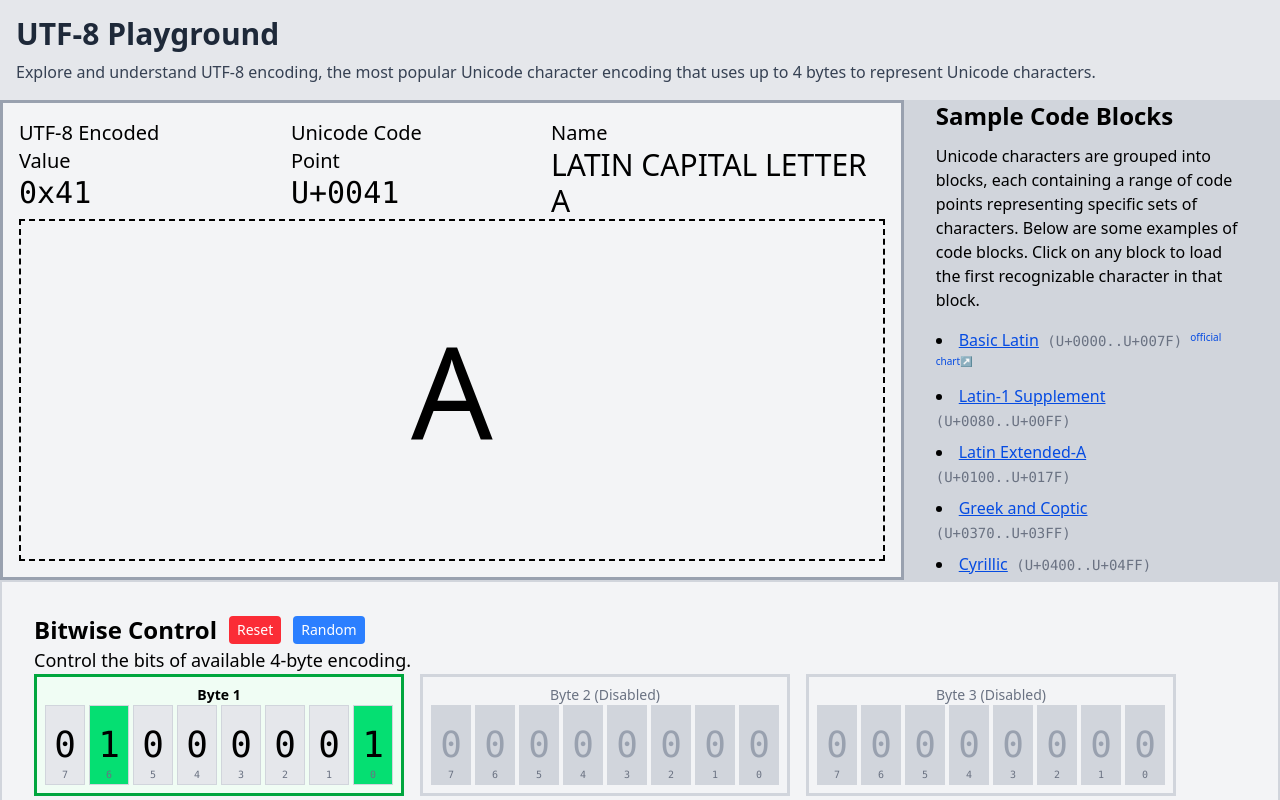
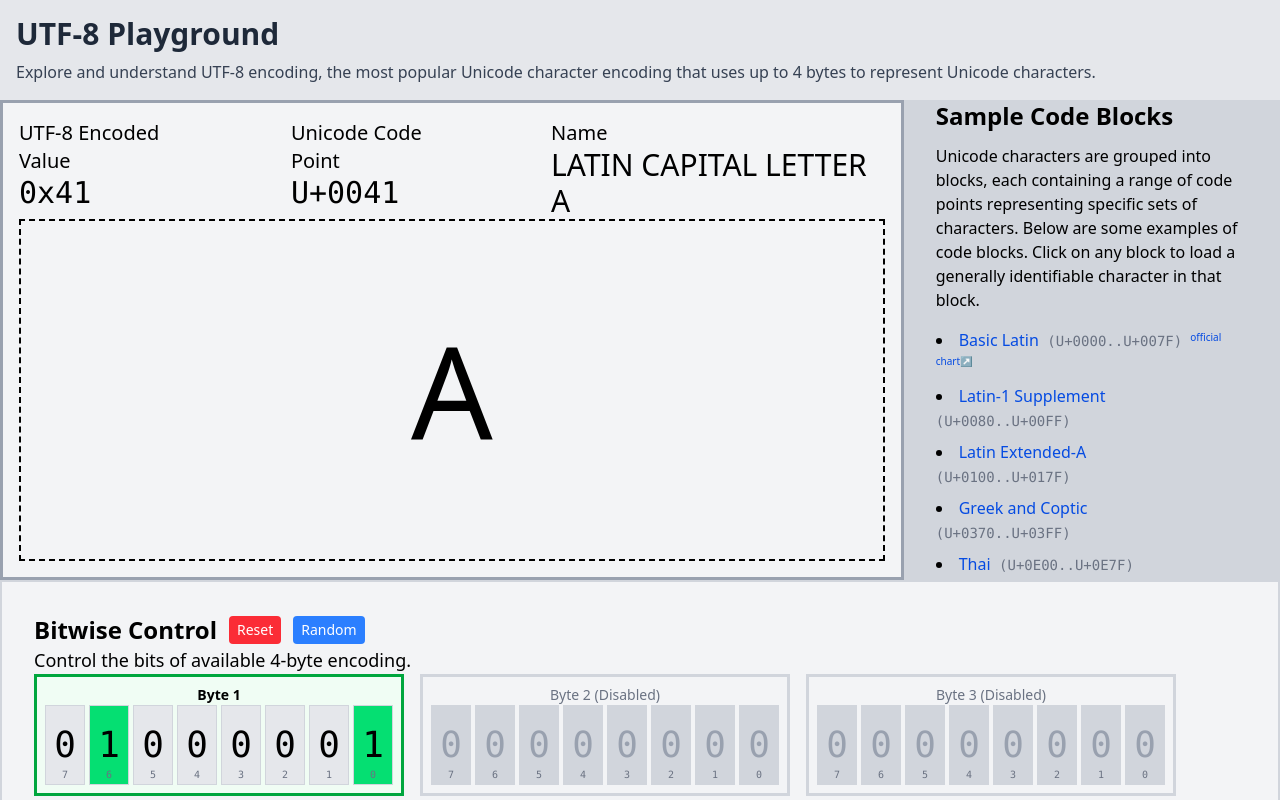
Before and after one commit to vishnuharidas/utf8-playground, a React (Vite) app: page / in a window 1280 px wide. Both pictures are taken after a click on the link "Basic Latin". Shown: the top 800 px of the page. Built offline with nearby package versions, Linux system fonts and the light colour scheme.

Commit message:
Refine NotesPanel content for clarity and detail, update links, and enhance accessibility

```diff
--- a/src/components/NotesPanel.tsx
+++ b/src/components/NotesPanel.tsx
@@ -38,17 +38,17 @@ function NotesPanel(props: NotesPanelProps) {
                     </li>
                 </ul>
                 <p>The second, third, and fourth bytes in a multi-byte sequence always start with <code>10</code>. This indicates that these bytes are continuation bytes, following the main byte.</p>
-                <p>The remaining bits in the main byte, along with the bits in the continuation bytes, are combined to form the character's code point. A code point serves as a unique identifier for a character in the Unicode character set.</p>
-                <h3 className="text-2xl font-bold mt-6">Example: Hindi Letter "अ" <span className="text-blue-600 text-lg font-light hover:underline cursor-pointer" onClick={() => props.onClick && props.onClick(0xE0A48500)}>(click to load)</span></h3>
+                <p>The remaining bits in the main byte, along with the bits in the continuation bytes, are combined to form the character's <strong>code point.</strong> A code point serves as a unique identifier for a character in the Unicode character set.</p>
+                <h3 className="text-2xl font-bold mt-6">Example: Hindi Letter "अ" <a href="#" className="text-lg font-light" onClick={(e) => { e.preventDefault(); props.onClick && props.onClick(0xE0A48500) }}>(click to load)</a></h3>
                 <p>
-                    The Hindi letter "अ" is represented in UTF-8 as:
+                    The Hindi letter "अ" (officially <i>"Devanagari Letter A"</i>) is represented in UTF-8 as:
                 </p>
                 <div className="mt-2 space-x-1">
                     <code className="border-1 border-gray-400 p-0.5 font-bold">11100000</code>
                     <code className="border-1 border-gray-400 p-0.5 font-bold">10100100</code>
                     <code className="border-1 border-gray-400 p-0.5 font-bold">10000101</code>
                 </div>
-                <p className="mt-4">Explanation:</p>
+                <p className="mt-4">Here:</p>
                 <ul className="list-disc list-inside ml-4 space-y-2">
                     <li>
                         The first byte <code className="border-1 border-gray-400 p-0.5">11100000</code> indicates that the character is encoded using 3 bytes.
@@ -60,30 +60,30 @@ function NotesPanel(props: NotesPanelProps) {
                             <code className="border-1 border-gray-400 p-0.5">xx100100</code>
                             <code className="border-1 border-gray-400 p-0.5">xx000101</code>
                         </div>
-                        are combined to form the binary sequence <code>00001001 00000101</code>, which corresponds to the code point <code>0x0905</code>.
+                        are combined to form the binary sequence <code>00001001 00000101</code> (<code>0x0905</code> in hexadecimal). This is the code point of the character, represented as <code>U+0905</code>.
                     </li>
                     <li>
-                        The code point <code>U+0905</code> represents the Hindi letter "अ" in the Unicode character set.
+                        The code point <strong><code>U+0905</code></strong><sup><a href="https://www.unicode.org/charts/PDF/U0900.pdf" target="_blank">official chart↗</a></sup> represents the Hindi letter "अ" in the Unicode character set.
                     </li>
                 </ul>
 
                 <h3 className="text-2xl font-bold mt-6">Sample Code Blocks</h3>
                 <p>
-                    Unicode characters are grouped into blocks, each containing a range of code points representing specific sets of characters. Below are some examples of code blocks. Click on any block to load the first recognizable character in that block.
+                    Unicode characters are grouped into blocks, each containing a range of code points representing specific sets of characters. Below are some examples of code blocks. Click on any block to load a generally identifiable character in that block.
                 </p>
                 <ul className="list-disc list-inside mt-4">
                     {[
                         { name: "Basic Latin", start: 0x41000000, block: "U+0000..U+007F", official_chart: "https://www.unicode.org/charts/PDF/U0000.pdf" },
                         { name: "Latin-1 Supplement", start: 0xC3800000, block: "U+0080..U+00FF", official_chart: "https://www.unicode.org/charts/PDF/U0080.pdf" },
-                        { name: "Latin Extended-A", start: 3296722944, block: "U+0100..U+017F", official_chart: "https://www.unicode.org/charts/PDF/U0100.pdf" },
-                        { name: "Greek and Coptic", start: 3450863616, block: "U+0370..U+03FF", official_chart: "https://www.unicode.org/charts/PDF/U0370.pdf" },
-                        { name: "Cyrillic", start: 3498049536, block: "U+0400..U+04FF", official_chart: "https://www.unicode.org/charts/PDF/U0400.pdf" },
+                        { name: "Latin Extended-A", start: 0xC5A00000, block: "U+0100..U+017F", official_chart: "https://www.unicode.org/charts/PDF/U0100.pdf" },
+                        { name: "Greek and Coptic", start: 0xCEA90000, block: "U+0370..U+03FF", official_chart: "https://www.unicode.org/charts/PDF/U0370.pdf" },
+                        { name: "Thai", start: 0xE0B88B00, block: "U+0E00..U+0E7F", official_chart: "https://www.unicode.org/charts/PDF/U0E00.pdf" },
+                        { name: "Hiragana", start: 0xE3818200, block: "U+3040..U+309F", official_chart: "https://www.unicode.org/charts/PDF/U3040.pdf" },
                         { name: "Hebrew", start: 0xD7900000, block: "U+0590..U+05FF", official_chart: "https://www.unicode.org/charts/PDF/U0590.pdf" },
-                        { name: "Arabic", start: 3632267264, block: "U+0600..U+06FF", official_chart: "https://www.unicode.org/charts/PDF/U0600.pdf" },
+                        { name: "Arabic", start: 0xD8B40000, block: "U+0600..U+06FF", official_chart: "https://www.unicode.org/charts/PDF/U0600.pdf" },
                         { name: "Devanagari", start: 0xE0A48500, block: "U+0900..U+097F", official_chart: "https://www.unicode.org/charts/PDF/U0900.pdf" },
                         { name: "Tamil", start: 0xE0AE8500, block: "U+0B80..U+0BFF", official_chart: "https://www.unicode.org/charts/PDF/U0B80.pdf" },
                         { name: "Malayalam", start: 0xE0B48500, block: "U+0D00..U+0D7F", official_chart: "https://www.unicode.org/charts/PDF/U0D00.pdf" },
-                        { name: "CJK Unified Ideographs", start: 3837296640, block: "U+4E00..U+9FFF", official_chart: "https://www.unicode.org/charts/PDF/U4E00.pdf" },
                         { name: "Emoticons", start: 4036991104, block: "U+1F600..U+1F64F", official_chart: "https://www.unicode.org/charts/PDF/U1F600.pdf" },
                     ]
 
@@ -91,7 +91,6 @@ function NotesPanel(props: NotesPanelProps) {
                             <li key={block.name} className="mb-2 group relative">
                                 <a
                                     href="#"
-                                    className="text-blue-500 underline hover:text-blue-700"
                                     onClick={(e) => {
                                         e.preventDefault();
                                         props.onClick && props.onClick(block.start);
@@ -100,7 +99,7 @@ function NotesPanel(props: NotesPanelProps) {
                                     {block.name}
                                 </a>
                                 <span className="text-gray-500 font-mono text-sm"> ({block.block})</span>
-                                <sup className="text-blue-500 text-[10px] hover:underline hover:text-blue-700 ml-2 opacity-0 group-hover:opacity-100 group-focus-within:opacity-100 transition-opacity">
+                                <sup className="text-[10px] ml-2 opacity-0 group-hover:opacity-100 group-focus-within:opacity-100 transition-opacity">
                                     <a href={block.official_chart} target="_blank" rel="noopener noreferrer">
                                         official chart↗
                                     </a>
@@ -123,7 +122,7 @@ function NotesPanel(props: NotesPanelProps) {
                 <h3 className="text-2xl font-bold mt-6">Character Name Lookup</h3>
                 <p>
                     The character name details are obtained from the Unicode lookup table. The lookup table contains information about each character, including its name, code point, and other properties. The table is used to map code points to their corresponding characters and names.
-                    Unicode lookup table source: <a className="text-blue-500 underline hover:text-blue-700" href="https://www.unicode.org/Public/UCD/latest/ucd/UnicodeData.txt">UnicodeData.txt</a>
+                    Unicode lookup table source: <a className="text-blue-500 underline hover:text-blue-700" target="_blank" href="https://www.unicode.org/Public/UCD/latest/ucd/UnicodeData.txt">UnicodeData.txt↗</a>
                 </p>
             </div>
         </div>
```
